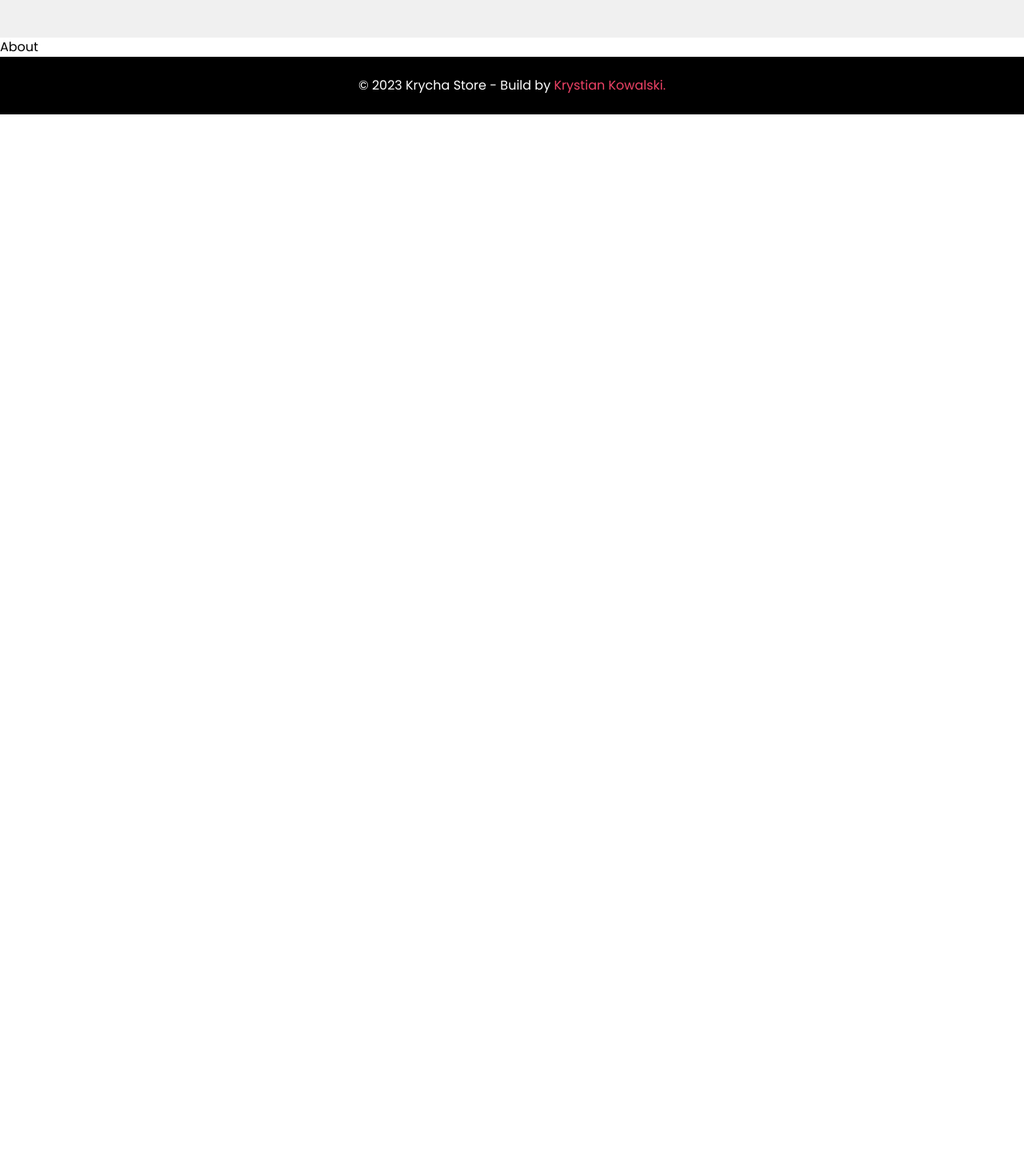
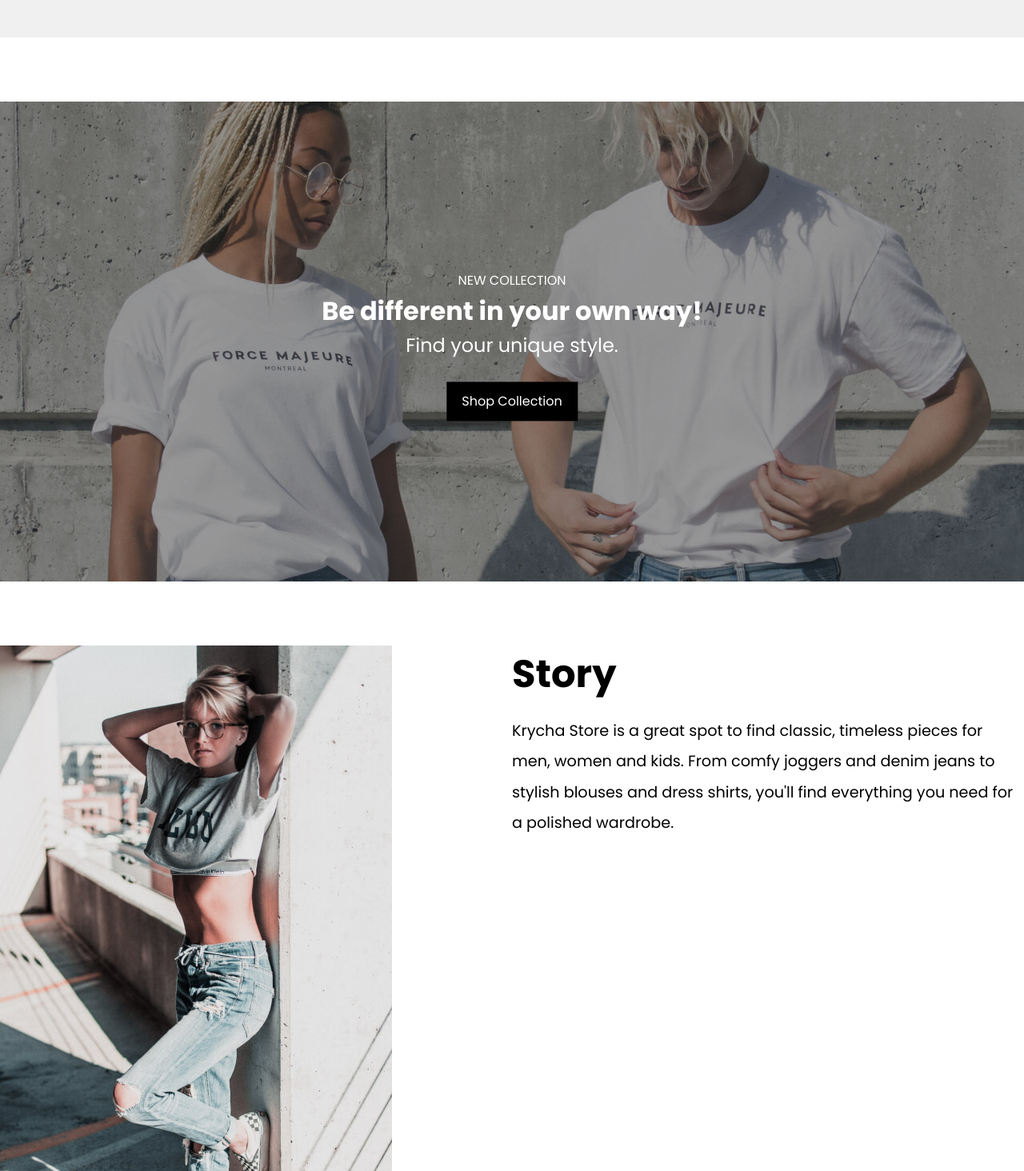
Before and after one commit to Krycha94/fullstack-nextjs-ecommerce, a Next.js app: page /about in a window 1280 px wide. Shown: the part 186-1650 px from the top of the page at 80% size. Before the commit the page ends 800 px from the top, so only its background shows below. Built offline with nearby package versions, Linux system fonts and the light colour scheme.

Commit message:
Add metadata to About page, finish About component

```diff
--- a/app/about/page.tsx
+++ b/app/about/page.tsx
@@ -1,5 +1,14 @@
 import Breadcrumbs from "@/components/Breadcrumbs/Breadcrumbs";
 import About from "@/components/About/About";
+
+export const metadata = {
+	title: "Krycha Store - About",
+	description:
+		"Discover the latest trends in Krycha store, including women, men and kids clothing. Shop the best outfits for this season at our online store",
+	icons: {
+		icon: "/cloth-icon.png",
+	},
+};
 
 const AboutPage = () => {
 	return (
--- a/components/About/About.module.scss
+++ b/components/About/About.module.scss
@@ -0,0 +1,119 @@
+@use "@/styles/mixins.scss" as m;
+@use "@/styles/breakpoints.scss" as b;
+@use "@/styles/variables" as v;
+
+.about {
+	@include m.container;
+	margin: 2rem auto;
+	background-image: url("/bg-01.jpg");
+	background-position: center center;
+	background-repeat: no-repeat;
+	background-size: cover;
+	position: relative;
+	height: 300px;
+
+	@include b.breakpoint(md) {
+		margin: 5rem auto;
+		height: 600px;
+		background-attachment: fixed;
+	}
+
+	&__overlay {
+		position: absolute;
+		height: 100%;
+		width: 100%;
+		background-color: rgba(0, 0, 0, 0.4);
+	}
+
+	&__content {
+		text-align: center;
+		position: absolute;
+		top: 50%;
+		left: 50%;
+		transform: translate(-50%, -50%);
+		z-index: 5;
+		color: v.$color-bg;
+
+		p:nth-child(1) {
+			font-size: 0.8rem;
+			margin-bottom: 0.5rem;
+			@include b.breakpoint(md) {
+				font-size: 1rem;
+			}
+		}
+
+		p:nth-child(2) {
+			font-size: 1.4rem;
+			margin-bottom: 0.5rem;
+			line-height: 1.1;
+			font-weight: 600;
+			@include b.breakpoint(md) {
+				font-size: 2rem;
+			}
+		}
+
+		p:nth-child(3) {
+			margin-bottom: 2.5rem;
+			@include b.breakpoint(md) {
+				font-size: 1.5rem;
+			}
+		}
+
+		a {
+			padding: 0.8rem 1.2rem;
+			background-color: v.$color-font;
+			color: v.$color-bg;
+			transition: v.$transition;
+
+			&:hover,
+			&:active,
+			&:focus {
+				background-color: v.$color-bg;
+				color: v.$color-font;
+			}
+		}
+	}
+}
+
+.story {
+	@include m.container;
+	display: grid;
+	gap: 2rem;
+	margin-bottom: 2rem;
+	@include b.breakpoint(lg) {
+		grid-template-columns: 1fr 1fr;
+		margin-bottom: 5rem;
+		gap: 0rem;
+	}
+
+	img {
+		width: 100%;
+		max-width: 490px;
+		height: auto;
+		margin: 0 auto;
+		@include b.breakpoint(lg) {
+			margin: 0;
+		}
+	}
+
+	&__content {
+		text-align: center;
+		@include b.breakpoint(lg) {
+			text-align: left;
+		}
+
+		h2 {
+			margin-bottom: 1rem;
+			@include b.breakpoint(lg) {
+				font-size: 3rem;
+			}
+		}
+
+		p {
+			@include b.breakpoint(lg) {
+				font-size: 1.2rem;
+				line-height: 2;
+			}
+		}
+	}
+}
--- a/components/About/About.tsx
+++ b/components/About/About.tsx
@@ -1,8 +1,37 @@
-import styles from "./About.module.scss"
+import Link from "next/link";
+import styles from "./About.module.scss";
+import Image from "next/image";
 
 const About = () => {
-  return (
-    <div>About</div>
-  )
-}
-export default About
+	return (
+		<>
+			<section className={styles.about}>
+				<div className={styles.about__overlay}></div>
+				<div className={styles.about__content}>
+					<p>NEW COLLECTION</p>
+					<p>Be different in your own way!</p>
+					<p>Find your unique style.</p>
+					<Link href="/products">Shop Collection</Link>
+				</div>
+			</section>
+			<section className={styles.story}>
+				<Image
+					src="/collection-01.jpg"
+					alt="Woman model"
+					width={590}
+					height={690}
+				/>
+				<article className={styles.story__content}>
+					<h2>Story</h2>
+					<p>
+						Krycha Store is a great spot to find classic, timeless pieces for
+						men, women and kids. From comfy joggers and denim jeans to stylish
+						blouses and dress shirts, you'll find everything you need for a
+						polished wardrobe.
+					</p>
+				</article>
+			</section>
+		</>
+	);
+};
+export default About;
--- a/components/Footer/Footer.module.scss
+++ b/components/Footer/Footer.module.scss
@@ -1,11 +1,15 @@
 @use "@/styles/variables" as v;
+@use "@/styles/breakpoints.scss" as b;
 
 .footer {
 	width: 100%;
 	text-align: center;
-	padding: 1.5rem 0;
+	padding: 0.5rem 0;
 	background-color: v.$color-font;
 	color: v.$color-bg;
+	@include b.breakpoint(md) {
+		padding: 1.5rem 0;
+	}
 
 	a {
 		color: v.$color-primary;
```
Also changed, not shown: public/bg-01.jpg (added), public/collection-01.jpg (added).
